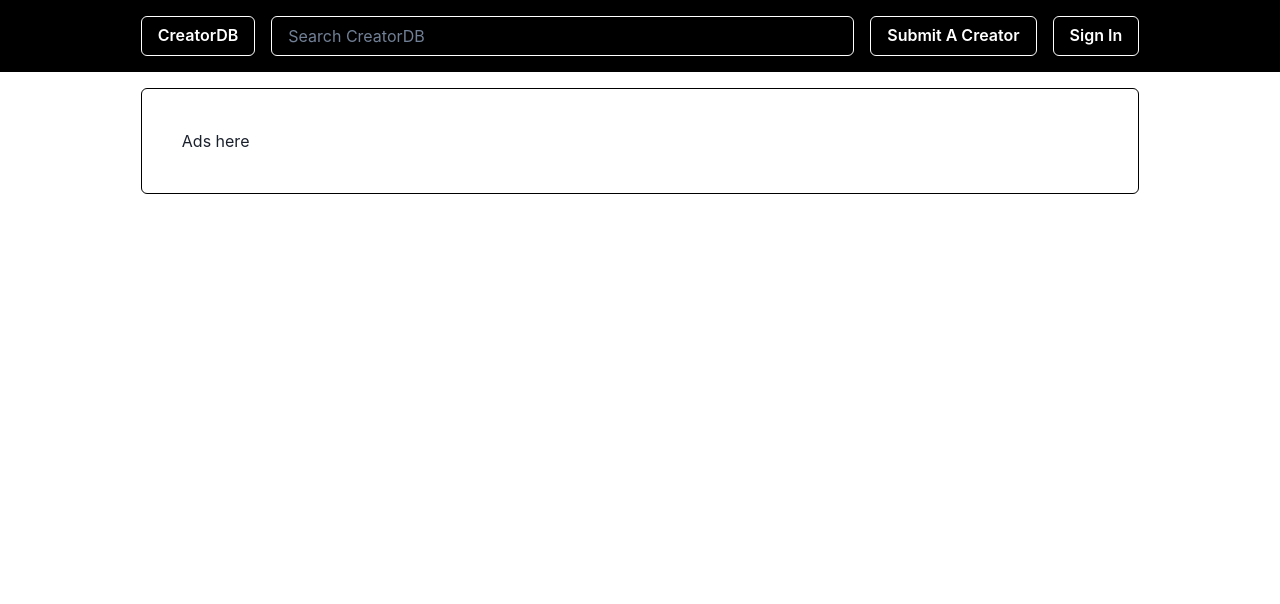
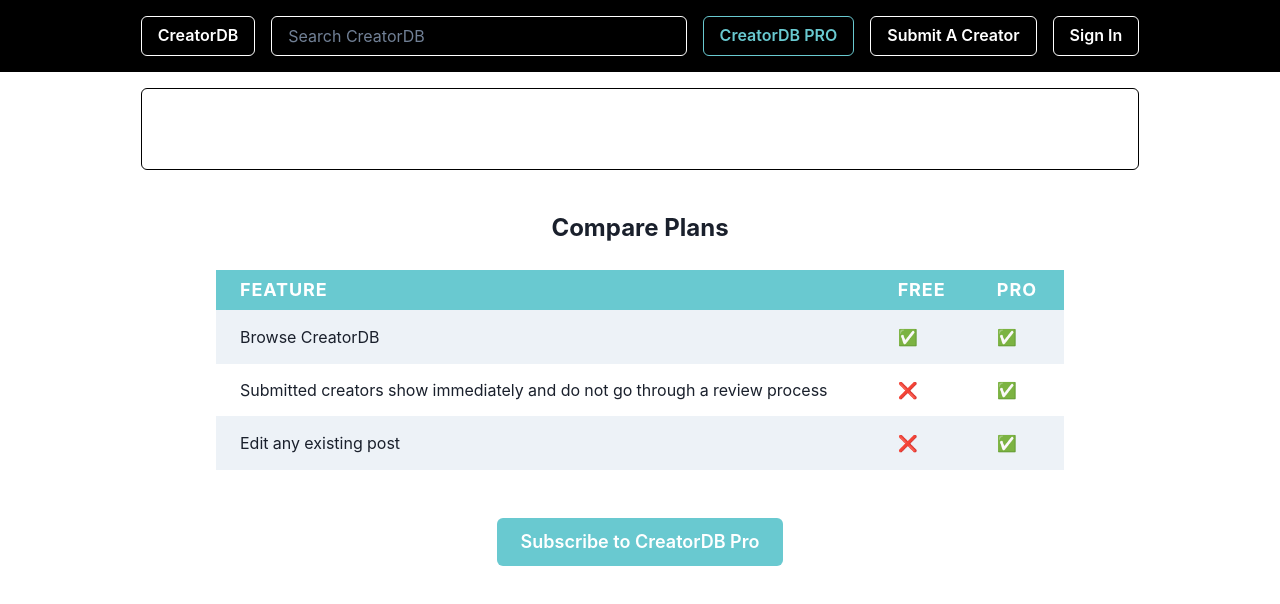
Before and after one commit to officiallyakshay/creatordb, a React (Vite) app: page /subscribe in a window 1280 px wide. Shown: the top 604 px of the page. Built offline with nearby package versions, Linux system fonts and the light colour scheme.

Commit message:
updates across platform

```diff
--- a/src/Advertisement.tsx
+++ b/src/Advertisement.tsx
@@ -10,35 +10,17 @@
         borderRadius="md"
         textAlign="center"
       >
-        Ads here
+        {/* Google AdSense code */}
+        <ins
+          className="adsbygoogle"
+          style={{ display: "block" }}
+          data-ad-client="ca-pub-9661950831575680"
+          data-ad-slot="6928030148"
+          data-ad-format="auto"
+        ></ins>
+
+        <script>(adsbygoogle = window.adsbygoogle || []).push({});</script>
       </Flex>
     </Flex>
   );
 };
-
-// import { Flex } from "@chakra-ui/react";
-
-// export const Advertisement = () => {
-//   return (
-//     <Flex padding="4" width="100%" justify="center">
-//       <Flex
-//         padding={{ base: "6", md: "10" }}
-//         border="1px solid black"
-//         width={{ base: "95%", md: "80%" }}
-//         borderRadius="md"
-//         textAlign="center"
-//       >
-//         {/* Google AdSense code */}
-//         <ins
-//           className="adsbygoogle"
-//           style={{ display: "block" }}
-//           data-ad-client="ca-pub-9661950831575680"
-//           data-ad-slot="6928030148"
-//           data-ad-format="auto"
-//         ></ins>
-
-//         <script>(adsbygoogle = window.adsbygoogle || []).push({});</script>
-//       </Flex>
-//     </Flex>
-//   );
-// };
--- a/src/App.tsx
+++ b/src/App.tsx
@@ -7,6 +7,7 @@
 import { Home } from "./Home";
 import { Biography } from "./Biography";
 import SubmitACreator from "./SubmitACreator";
+import { Subscribe } from "./Subscribe";
 
 function App() {
   return (
@@ -17,6 +18,7 @@
         {/* <Route path="/" element={<Home />} /> */}
         <Route path="/" element={<TopCreators />} />
         <Route path="/sign-in" element={<SignIn />} />
+        <Route path="/subscribe" element={<Subscribe />} />
         <Route path="/creator/:id" element={<SpecificCreator />} />
         <Route path="/creator/:id/biography" element={<Biography />} />
         <Route path="/submit-a-creator" element={<SubmitACreator />} />
--- a/src/Nav.tsx
+++ b/src/Nav.tsx
@@ -26,6 +26,7 @@
 
   const handleSearchChange = (e: React.ChangeEvent<HTMLInputElement>) => {
     setSearchQuery(e.target.value);
+    console.log("searchQuery");
   };
 
   return (
@@ -41,7 +42,7 @@
           minWidth="auto"
           variant="outline"
           borderColor="white"
-          _hover={{ borderColor: "white", bg: "transparent" }}
+          _hover={{ bg: "transparent" }}
           onClick={() => navigate("/")}
         >
           <Text color="white">CreatorDB</Text>
@@ -104,8 +105,17 @@
             <Button
               minWidth="auto"
               variant="outline"
+              borderColor="#69C9D0"
+              _hover={{ bg: "transparent" }}
+              onClick={() => navigate("/subscribe")}
+            >
+              <Text color="#69C9D0">CreatorDB PRO</Text>
+            </Button>
+            <Button
+              minWidth="auto"
+              variant="outline"
               borderColor="white"
-              _hover={{ borderColor: "white", bg: "transparent" }}
+              _hover={{ bg: "transparent" }}
               onClick={() => navigate("/submit-a-creator")}
             >
               <Text color="white">Submit A Creator</Text>
@@ -114,7 +124,7 @@
               minWidth="auto"
               variant="outline"
               borderColor="white"
-              _hover={{ borderColor: "white", bg: "transparent" }}
+              _hover={{ bg: "transparent" }}
               onClick={() => navigate("/sign-in")}
             >
               <Text color="white">Sign In</Text>
--- a/src/SignIn.tsx
+++ b/src/SignIn.tsx
@@ -1,7 +1,69 @@
-import { Flex, Input, Button, Text } from "@chakra-ui/react";
-import { FaGoogle } from "react-icons/fa"; // For Google icon
+import { Flex, Input, Button, Text, Divider, useToast } from "@chakra-ui/react";
+import { FaGoogle } from "react-icons/fa"; // Google icon
+import { useState } from "react";
+// import {
+//   getAuth,
+//   signInWithEmailAndPassword,
+//   signInWithPopup,
+//   GoogleAuthProvider,
+// } from "firebase/auth";
+import { useNavigate } from "react-router-dom"; // For navigation after sign-in
 
 export const SignIn = () => {
+  const [email, setEmail] = useState("");
+  const [password, setPassword] = useState("");
+  const [isLoading, setIsLoading] = useState(false);
+  const toast = useToast();
+  const navigate = useNavigate();
+  // const auth = getAuth();
+
+  // Email/password sign-in
+  // const handleEmailSignIn = async () => {
+  //   setIsLoading(true);
+  //   try {
+  //     await signInWithEmailAndPassword(auth, email, password);
+  //     toast({
+  //       title: "Signed in successfully!",
+  //       status: "success",
+  //       isClosable: true,
+  //     });
+  //     navigate("/"); // Redirect to homepage or dashboard
+  //   } catch (error: any) {
+  //     toast({
+  //       title: "Error signing in",
+  //       description: error.message,
+  //       status: "error",
+  //       isClosable: true,
+  //     });
+  //   } finally {
+  //     setIsLoading(false);
+  //   }
+  // };
+
+  // Google sign-in
+  // const handleGoogleSignIn = async () => {
+  //   const provider = new GoogleAuthProvider();
+  //   setIsLoading(true);
+  //   try {
+  //     await signInWithPopup(auth, provider);
+  //     toast({
+  //       title: "Signed in with Google!",
+  //       status: "success",
+  //       isClosable: true,
+  //     });
+  //     navigate("/"); // Redirect to homepage or dashboard
+  //   } catch (error: any) {
+  //     toast({
+  //       title: "Error signing in with Google",
+  //       description: error.message,
+  //       status: "error",
+  //       isClosable: true,
+  //     });
+  //   } finally {
+  //     setIsLoading(false);
+  //   }
+  // };
+
   return (
     <Flex
       p="4"
@@ -13,64 +75,76 @@
     >
       <Flex
         flexDir="column"
-        width={{ base: "80%", sm: "50%", md: "30%" }} // Responsive width
+        width={{ base: "90%", sm: "70%", md: "40%", lg: "30%" }}
         gap="4"
         bg="white"
-        p="6"
+        p="8"
         borderRadius="md"
-        boxShadow="lg"
+        boxShadow="xl"
       >
-        <Text fontSize="2xl" fontWeight="bold" mb="4" textAlign="center">
-          Sign In
+        <Text fontSize="2xl" fontWeight="bold" textAlign="center">
+          Welcome Back
+        </Text>
+        <Text fontSize="sm" color="gray.600" textAlign="center" mb="4">
+          Sign in to access your account
         </Text>
 
-        {/* Email input */}
+        {/* Email Input */}
         <Input
           placeholder="Email"
           type="email"
+          value={email}
+          onChange={(e) => setEmail(e.target.value)}
           border="1px solid #ccc"
           _focus={{
             borderColor: "blue.500",
           }}
         />
 
-        {/* Password input */}
+        {/* Password Input */}
         <Input
           placeholder="Password"
           type="password"
+          value={password}
+          onChange={(e) => setPassword(e.target.value)}
           border="1px solid #ccc"
           _focus={{
             borderColor: "blue.500",
           }}
         />
 
-        {/* Sign in button */}
+        {/* Sign in Button */}
         <Button
           mt="4"
           colorScheme="blue"
-          onClick={() => console.log("Sign In with Email")}
+          isLoading={isLoading}
+          // onClick={handleEmailSignIn}
         >
           Sign In
         </Button>
 
-        {/* Google sign-in button */}
+        <Divider mt="4" />
+
+        {/* Google Sign-in Button */}
         <Button
           mt="4"
           variant="outline"
           colorScheme="gray"
           leftIcon={<FaGoogle />}
-          onClick={() => console.log("Sign In with Google")}
+          isLoading={isLoading}
+          // onClick={handleGoogleSignIn}
         >
           Sign In with Google
         </Button>
 
-        {/* Optional "Forgot Password" link */}
+        {/* Forgot Password */}
         <Text
           mt="4"
           fontSize="sm"
           textAlign="center"
+          color="blue.500"
           _hover={{ textDecoration: "underline", cursor: "pointer" }}
-          onClick={() => console.log("Forgot Password")}
+          onClick={() => navigate("/forgot-password")} // Adjust the route as needed
         >
           Forgot Password?
         </Text>
--- a/src/SubmitACreator.tsx
+++ b/src/SubmitACreator.tsx
@@ -15,6 +15,7 @@
   Flex,
 } from "@chakra-ui/react";
 import { useState } from "react";
+import { Link } from "react-router-dom";
 // import { db } from "../firebase";
 
 const SubmitACreator = () => {
@@ -123,14 +124,23 @@
         textAlign={{ base: "center", md: "left" }} // Center-aligned on mobile for better readability
         px={4} // Padding for mobile screens
       >
-        Disclaimer: Every submission will go through a review before posting to
-        CreatorDB
+        <Flex flexDir="column" textAlign="center">
+          <Text>
+            Disclaimer: Every submission will go through a review before posting
+            to CreatorDB
+          </Text>
+          <Text mt="2" color="#69C9D0">
+            <Link to="/subscribe">
+              This does not apply to Pro users. Click to upgrade.
+            </Link>
+          </Text>
+        </Flex>
       </Flex>
 
       <Box
         maxW="xl"
         mx="auto"
-        mt="10"
+        mt="4"
         p="6"
         borderWidth="1px"
         borderRadius="lg"
--- /dev/null
+++ b/src/Subscribe.tsx
@@ -0,0 +1,98 @@
+import {
+  Box,
+  Text,
+  VStack,
+  Table,
+  Thead,
+  Tbody,
+  Tr,
+  Th,
+  Td,
+  TableContainer,
+  Button,
+} from "@chakra-ui/react";
+import { useSearchParams } from "react-router-dom";
+
+export const Subscribe = () => {
+  const [searchParams] = useSearchParams();
+  const status = searchParams.get("status");
+
+  const handleSubscribe = () => {
+    // Redirect to Stripe checkout page
+    console.log("Redirecting to Stripe payment page...");
+  };
+
+  return (
+    <Box maxW="4xl" mx="auto" p="6">
+      <VStack spacing="6">
+        {/* Status Messages */}
+        {status === "success" && (
+          <Text fontSize="xl" color="green.500">
+            You're now a Pro Member! Enjoy your premium benefits.
+          </Text>
+        )}
+        {status === "cancel" && (
+          <Text fontSize="xl" color="red.500">
+            Subscription canceled. No changes were made.
+          </Text>
+        )}
+
+        {/* Title */}
+        <Text fontSize="2xl" fontWeight="bold">
+          Compare Plans
+        </Text>
+
+        {/* Styled Table */}
+        <TableContainer w="100%">
+          <Table variant="striped" size="md">
+            <Thead>
+              <Tr bg="#69C9D0">
+                <Th color="white" fontSize="lg">
+                  Feature
+                </Th>
+                <Th color="white" fontSize="lg">
+                  Free
+                </Th>
+                <Th color="white" fontSize="lg">
+                  Pro
+                </Th>
+              </Tr>
+            </Thead>
+            <Tbody>
+              <Tr>
+                <Td>Browse CreatorDB</Td>
+                <Td>✅</Td>
+                <Td>✅</Td>
+              </Tr>
+              <Tr>
+                <Td>
+                  Submitted creators show immediately and do not go through a
+                  review process
+                </Td>
+                <Td>❌</Td>
+                <Td>✅</Td>
+              </Tr>
+              <Tr>
+                <Td>Edit any existing post</Td>
+                <Td>❌</Td>
+                <Td>✅</Td>
+              </Tr>
+            </Tbody>
+          </Table>
+        </TableContainer>
+
+        {/* Subscribe Button */}
+        <Button
+          mt="6"
+          bg="#69C9D0"
+          color="white"
+          _hover={{ bg: "#5ab9c3" }}
+          size="lg"
+          onClick={handleSubscribe}
+        >
+          Subscribe to CreatorDB Pro
+        </Button>
+      </VStack>
+    </Box>
+  );
+};
```
Also changed, not shown: src/Biography.tsx (+58 -0 lines).
